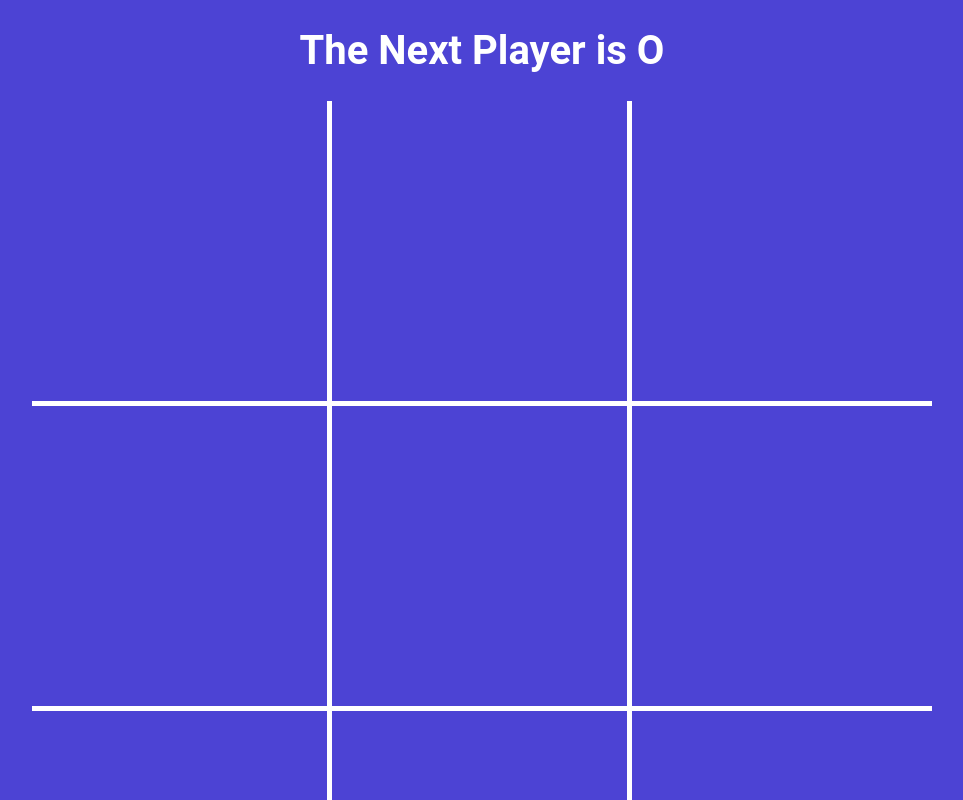
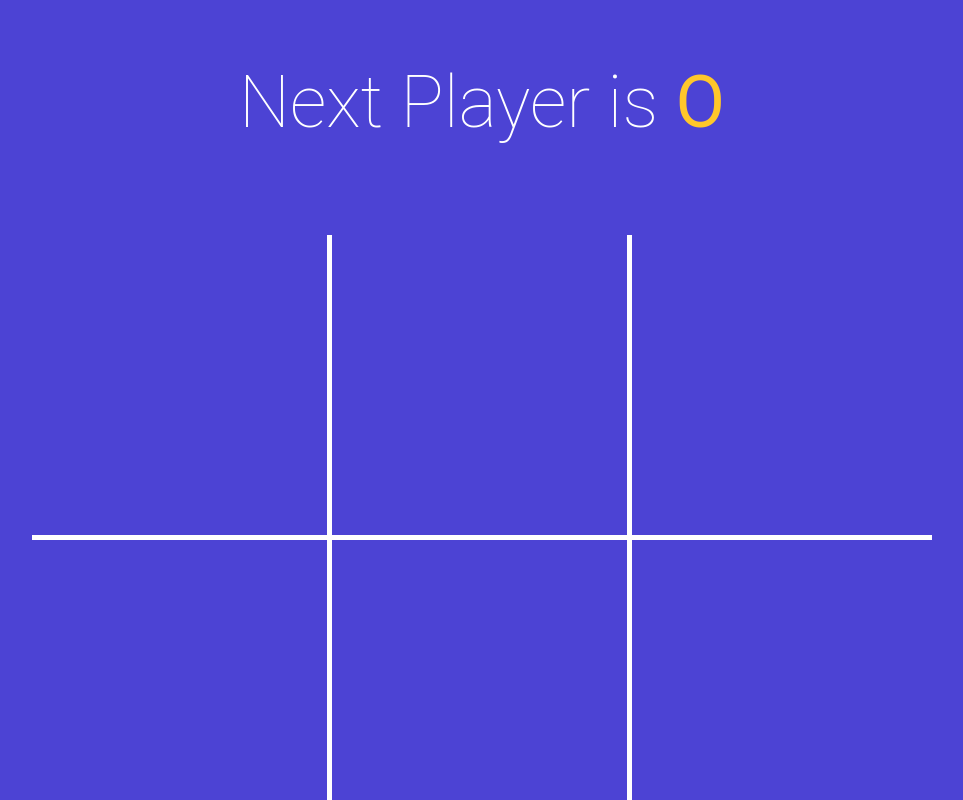
Before and after one commit to gforsythe/titactoe, a React (Vite) app: page / in a window 1280 px wide. Shown: the top 800 px of the page, without its empty margins (158-1121 px from the left). Built offline with nearby package versions, Linux system fonts and the light colour scheme.

Commit message:
status messages created and dynamic css

```diff
--- a/src/App.jsx
+++ b/src/App.jsx
@@ -1,13 +1,13 @@
 import React, { useState } from 'react';
 import Board from './components/Board';
+import StatusMessage from './components/StatusMessage';
 import { calculateWinner } from './winner';
 import './styles.scss';
 const App = () => {
   const [squares, setSquares] = useState(Array(9).fill(null));
   const [isXNext, setIsXNext] = useState(false);
-  const nextPlayer = isXNext ? "X" : "O";
   const winner = calculateWinner(squares);
-  const statusMessage = winner ? `Winner is ${winner}`: `The Next Player is ${nextPlayer}`
+
 
   const handleSquareClick = clickedPosition => {
     if (squares[clickedPosition] || winner ) {
@@ -26,7 +26,7 @@
   };
   return (
     <div className="app">
-      <h1>{statusMessage}</h1>
+     <StatusMessage winner={winner} isXNext={isXNext} squares={squares}/>
       <Board squares={squares} handleSquareClick={handleSquareClick}/>
     </div>
   );
--- /dev/null
+++ b/src/components/StatusMessage.jsx
@@ -0,0 +1,43 @@
+import React from 'react';
+
+function StatusMessage({ winner, isXNext, squares }) {
+  const noMovesLeft = squares.every(squareValue => squareValue !== null);
+  const nextPlayer = isXNext ? 'X' : 'O';
+
+  const renderStatusMessage = () => {
+    if (winner) {
+      return (
+        <>
+          Winner is{' '}
+          <span className={winner === 'X' ? 'text-green' : 'text-orange'}>
+            {winner}
+          </span>
+        </>
+      );
+    }
+    if (!winner && noMovesLeft) {
+      return (
+        <>
+          <span className="text-orange">0</span> and{' '}
+          <span className="text-green">X</span> Tied
+        </>
+      );
+    }
+    if (!winner && !noMovesLeft) {
+      return (
+        <>
+          Next Player is{' '}
+          <span className={isXNext ? 'text-green' : 'text-orange'}>
+            {nextPlayer}
+          </span>
+        </>
+      );
+    }
+
+    return null;
+  };
+
+  return <h2 className="status-message">{renderStatusMessage()}</h2>;
+}
+
+export default StatusMessage;
--- a/src/styles.scss
+++ b/src/styles.scss
@@ -68,8 +68,8 @@
 }
 
 .status-message {
-	margin-bottom: 30px;
-	font-size: 1.2rem;
+	margin-bottom: 90px;
+	font-size: 4.5rem;
 	font-weight: lighter;
 	span {
 	  font-weight: normal;
```
